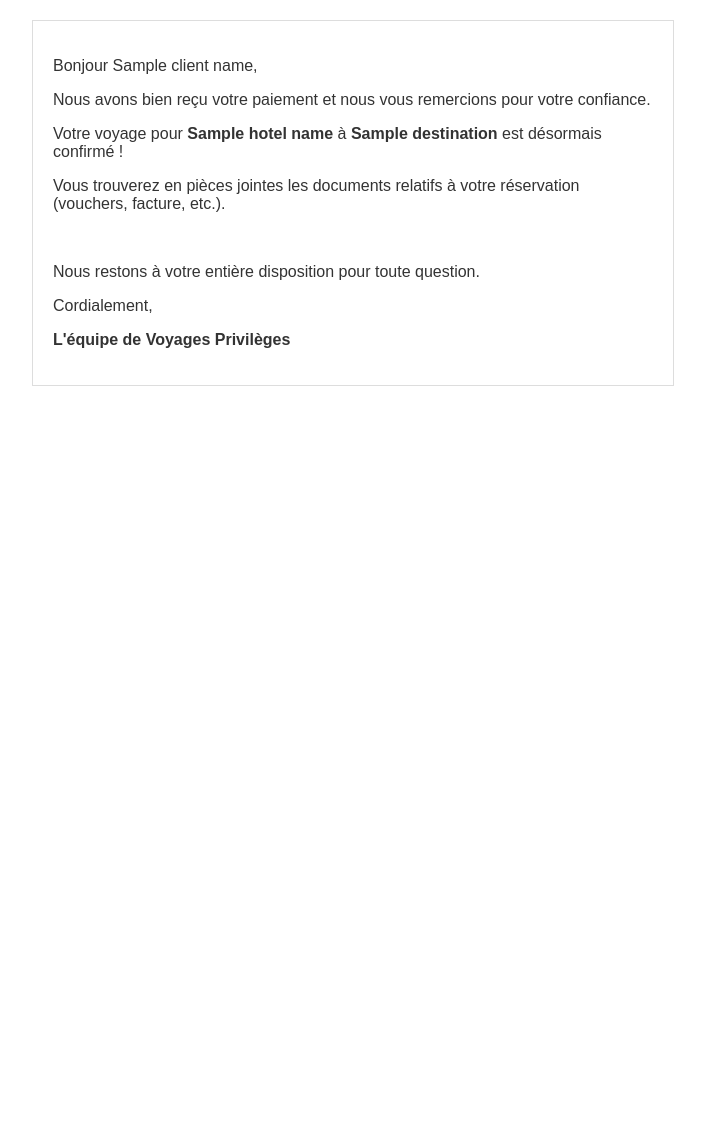
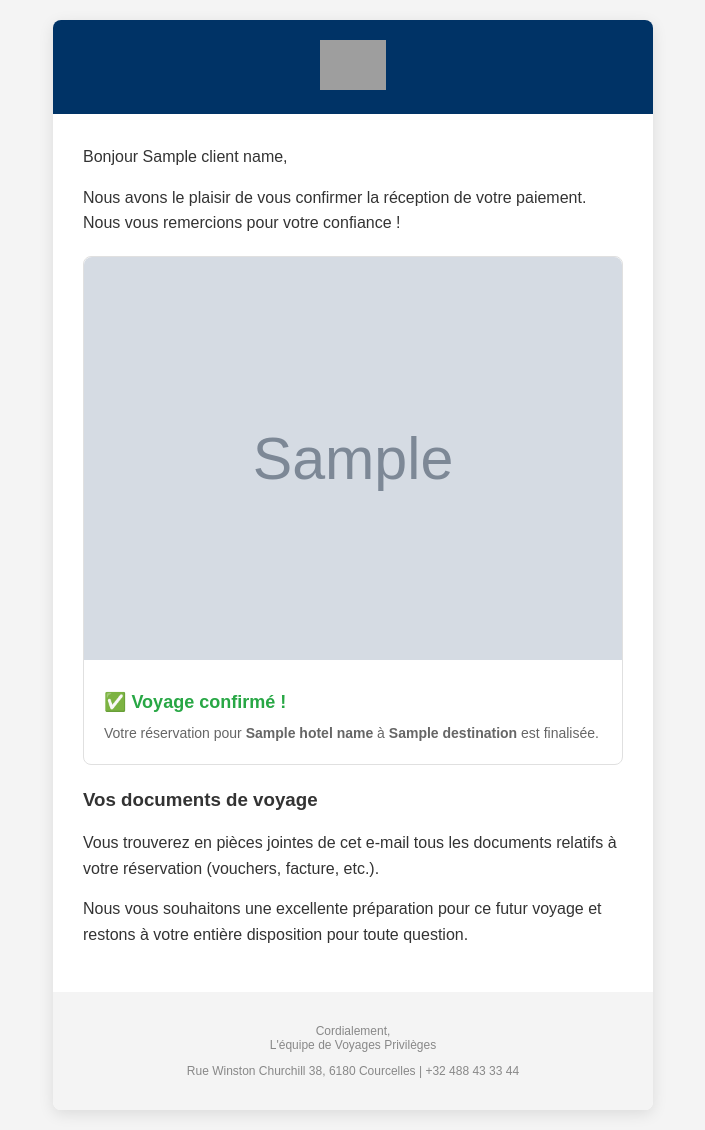
Before and after one commit to OldiBike/odyssee-app, a Flask app: template templates/payment_confirmation.html in a window 1280 px wide. Shown: the whole page, without its empty margins (287-992 px from the left). Before the commit the page ends 386 px from the top, so only its background shows below. Run offline with Flask 3, Linux system fonts and the light colour scheme; the visitor is signed in with stand-in values (Sample User, id 1); tables that the repository leaves empty hold one stand-in row (values such as "Sample post"); the template is opened without the code that fills it: most values are stand-ins (such as "Sample title", 1, 10 or a date in 2020); grey boxes marked "Sample" are stand-in pictures; grey boxes are pictures that could not be loaded.

Commit message:
Mail document en HTML

```diff
--- a/templates/payment_confirmation.html
+++ b/templates/payment_confirmation.html
@@ -2,18 +2,50 @@
 <html lang="fr">
 <head>
     <meta charset="UTF-8">
-    <title>Confirmation de votre paiement</title>
+    <meta name="viewport" content="width=device-width, initial-scale=1.0">
+    <title>Confirmation de votre paiement et documents de voyage</title>
+    <style>
+        body { margin: 0; padding: 0; font-family: Arial, sans-serif; background-color: #f4f4f4; }
+        .container { max-width: 600px; margin: 20px auto; background-color: #ffffff; border-radius: 8px; overflow: hidden; box-shadow: 0 4px 15px rgba(0,0,0,0.1); }
+        .header { background-color: #003366; padding: 20px; text-align: center; }
+        .header img { max-height: 50px; }
+        .content { padding: 30px; color: #333333; line-height: 1.6; }
+        .content p, .content h3 { margin: 0 0 15px; }
+        .recap-card { border: 1px solid #e0e0e0; border-radius: 8px; margin: 20px 0; display: block; color: inherit; text-decoration: none; }
+        .recap-card img { width: 100%; height: auto; border-top-left-radius: 8px; border-top-right-radius: 8px; }
+        .recap-card-content { padding: 20px; }
+        .recap-card-content h3 { margin: 0; font-size: 18px; color: #28a745; }
+        .recap-card-content p { margin: 5px 0 0; font-size: 14px; color: #666; }
+        .footer { background-color: #f4f4f4; padding: 20px; text-align: center; font-size: 12px; color: #888888; }
+    </style>
 </head>
-<body style="font-family: Arial, sans-serif; margin: 0; padding: 20px; color: #333;">
-    <div style="max-width: 600px; margin: auto; border: 1px solid #ddd; padding: 20px;">
-        <p>Bonjour {{ client_name }},</p>
-        <p>Nous avons bien reçu votre paiement et nous vous remercions pour votre confiance.</p>
-        <p>Votre voyage pour <strong>{{ hotel_name }}</strong> à <strong>{{ destination }}</strong> est désormais confirmé !</p>
-        <p>Vous trouverez en pièces jointes les documents relatifs à votre réservation (vouchers, facture, etc.).</p>
-        <br>
-        <p>Nous restons à votre entière disposition pour toute question.</p>
-        <p>Cordialement,</p>
-        <p><strong>L'équipe de Voyages Privilèges</strong></p>
+<body>
+    <div class="container">
+        <div class="header">
+            <img src="https://static.wixstatic.com/media/5ca515_449af35c8bea462986caf4fd28e02398~mv2.png" alt="Logo Voyages Privilèges">
+        </div>
+        <div class="content">
+            <p>Bonjour {{ client_name }},</p>
+            <p>Nous avons le plaisir de vous confirmer la réception de votre paiement. Nous vous remercions pour votre confiance !</p>
+
+            <div class="recap-card">
+                {% if header_photo %}
+                <img src="{{ header_photo }}" alt="Image de {{ hotel_name }}">
+                {% endif %}
+                <div class="recap-card-content">
+                    <h3>✅ Voyage confirmé !</h3>
+                    <p>Votre réservation pour <strong>{{ hotel_name }}</strong> à <strong>{{ destination }}</strong> est finalisée.</p>
+                </div>
+            </div>
+
+            <h3>Vos documents de voyage</h3>
+            <p>Vous trouverez en pièces jointes de cet e-mail tous les documents relatifs à votre réservation (vouchers, facture, etc.).</p>
+            <p>Nous vous souhaitons une excellente préparation pour ce futur voyage et restons à votre entière disposition pour toute question.</p>
+        </div>
+        <div class="footer">
+            <p>Cordialement,<br>L'équipe de Voyages Privilèges</p>
+            <p>Rue Winston Churchill 38, 6180 Courcelles | +32 488 43 33 44</p>
+        </div>
     </div>
 </body>
 </html>
```
Also changed, not shown: PROCEDURE_MIGRATION.md (added, +95 -0 lines).
